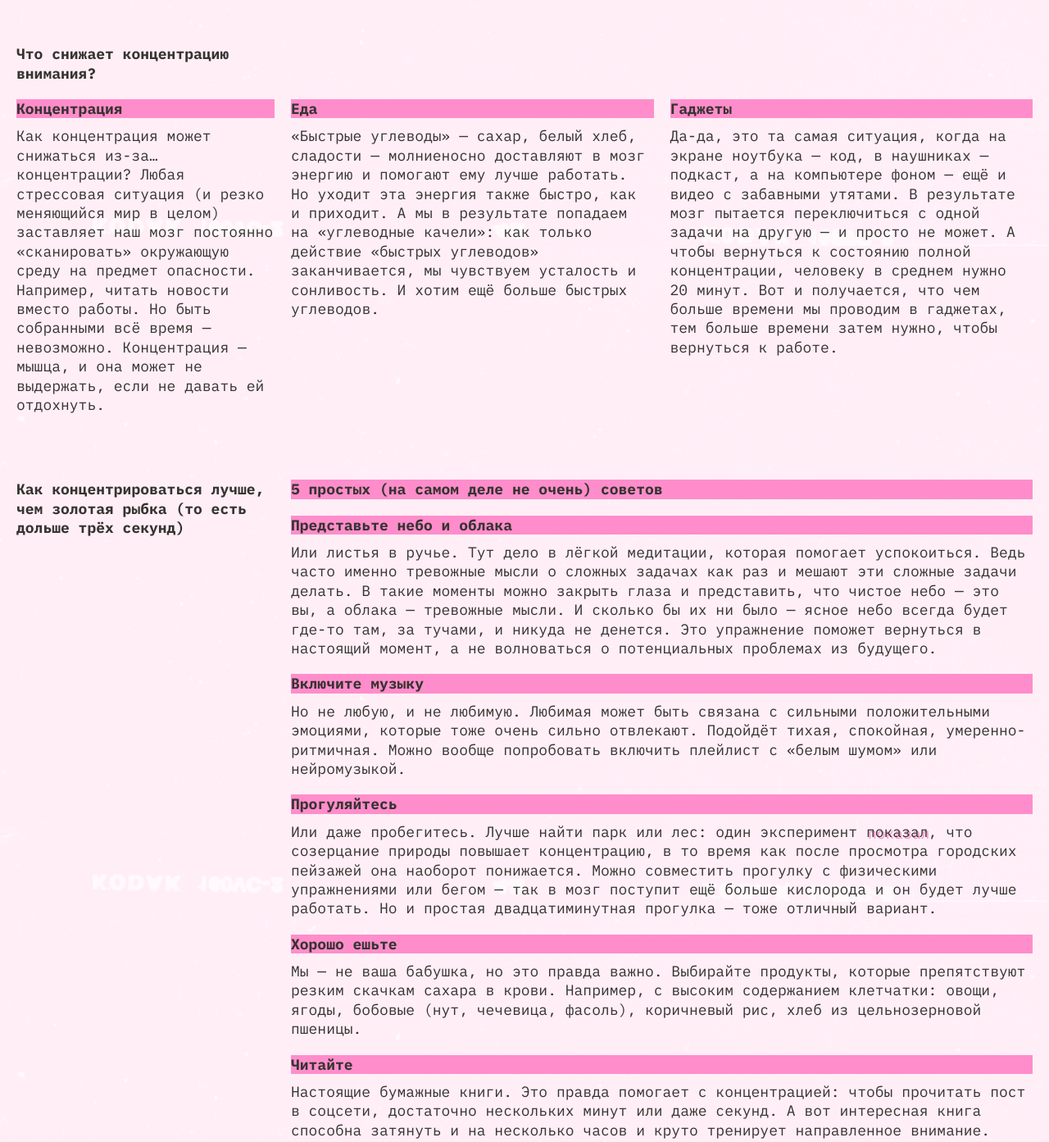
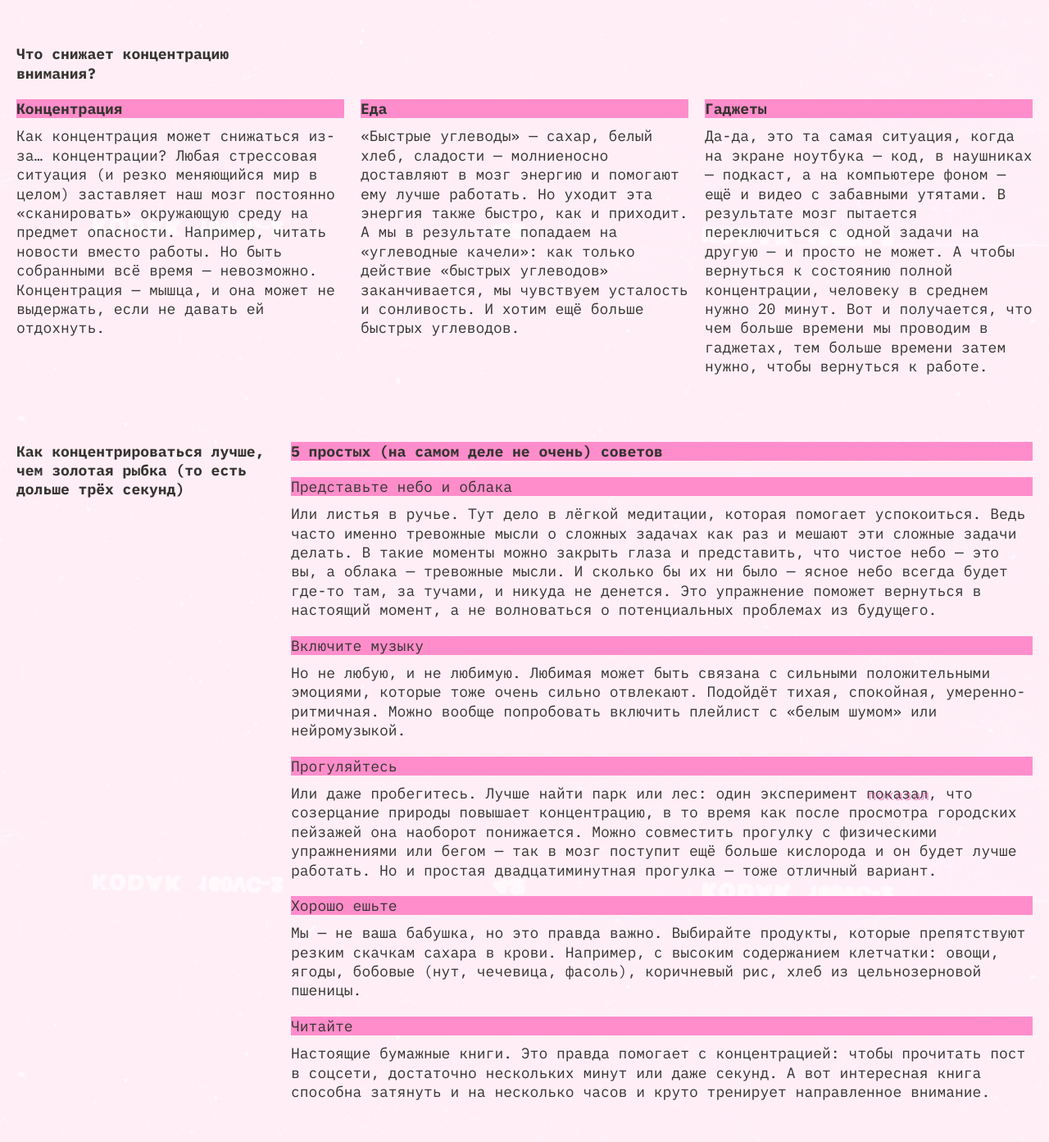
Before and after one commit to OliverShine-star/slozhno-sosredotochitsya-fd, a plain HTML site: page index.html in a window 1280 px wide. Shown: the part 1300-2693 px from the top of the page at 82% size. Drawn offline with Linux system fonts and the light colour scheme.

Commit message:
Готовый проект после правок

```diff
--- a/index.html
+++ b/index.html
@@ -9,8 +9,8 @@
     <script src="./scripts/script.js"></script>
 
     <link rel="stylesheet" href="./fonts/fonts.css" />
+    <link rel="stylesheet" href="./styles/variables.css" />
     <link rel="stylesheet" href="./styles/globals.css" />
-    <link rel="stylesheet" href="./styles/variables.css" />
     <link rel="stylesheet" href="./styles/style.css" />
     <link rel="stylesheet" href="./styles/dark.css" />
     <link rel="stylesheet" href="./styles/light.css" />
@@ -51,14 +51,14 @@
       <span class="header__decor-rec" aria-hidden="true">REC</span>
 
       <h1 class="header_title">no focus</h1>
-      <h2 class="header__subtitle title-decor">
+      <p class="header__subtitle title-decor">
         Что делать, когда не можешь делать ничего <br>Или почему нам так сложно
         сконцентрироваться, особенно когда очень надо
-      </h2>
+      </p>
     </header>
 
     <main class="main_content">
-      <section class="main_content-section">
+      <section class="main_content-section main_content-section--two-columns">
         <h2 class="main_content-title">Почему сосредоточиться так сложно</h2>
 
         <article class="main_content-description">
@@ -96,85 +96,86 @@
         </article>
       </section>
 
-      <section class="main_content-section">
+      <section class="main_content-section main_content-section--three-columns">
         <h2 class="main_content-title">Что снижает концентрацию внимания?</h2>
 
+        <div class="main_content-articles">
           <article class="main_content-description">
             <h3 class="main_content-subtitle title-decor">Концентрация</h3>
             <p class="main_text-content">
-            Как концентрация может снижаться из-за… концентрации? Любая стрессовая
-            ситуация (и резко меняющийся мир в целом) заставляет наш мозг
-            постоянно «сканировать» окружающую среду на предмет опасности.
-            Например, читать новости вместо работы. Но быть собранными всё время —
-            невозможно. Концентрация — мышца, и она может не выдержать, если не
-            давать ей отдохнуть.
+              Как концентрация может снижаться из-за… концентрации? Любая стрессовая ситуация
+              (и резко меняющийся мир в целом) заставляет наш мозг постоянно «сканировать»
+              окружающую среду на предмет опасности. Например, читать новости вместо работы.
+              Но быть собранными всё время — невозможно. Концентрация — мышца, и она может
+              не выдержать, если не давать ей отдохнуть.
             </p>
           </article>
 
           <article class="main_content-description">
             <h3 class="main_content-subtitle title-decor">Еда</h3>
             <p class="main_text-content">
-            «Быстрые углеводы» — сахар, белый хлеб, сладости — молниеносно
-            доставляют в мозг энергию и помогают ему лучше работать. Но уходит эта
-            энергия также быстро, как и приходит. А мы в результате попадаем на
-            «углеводные качели»: как только действие «быстрых углеводов»
-            заканчивается, мы чувствуем усталость и сонливость. И хотим ещё больше
-            быстрых углеводов.
+              «Быстрые углеводы» — сахар, белый хлеб, сладости — молниеносно доставляют в мозг
+              энергию и помогают ему лучше работать. Но уходит эта энергия также быстро, как
+              и приходит. А мы в результате попадаем на «углеводные качели»: как только действие
+              «быстрых углеводов» заканчивается, мы чувствуем усталость и сонливость. И хотим
+              ещё больше быстрых углеводов.
             </p>
           </article>
 
           <article class="main_content-description">
             <h3 class="main_content-subtitle title-decor">Гаджеты</h3>
             <p class="main_text-content">
-            Да-да, это та самая ситуация, когда на экране ноутбука — код, в
-            наушниках — подкаст, а на компьютере фоном — ещё и видео с забавными
-            утятами. В результате мозг пытается переключиться с одной задачи на
-            другую — и просто не может. А чтобы вернуться к состоянию полной
-            концентрации, человеку в среднем нужно 20 минут. Вот и получается, что
-            чем больше времени мы проводим в гаджетах, тем больше времени затем
-            нужно, чтобы вернуться к работе.
+              Да-да, это та самая ситуация, когда на экране ноутбука — код, в наушниках —
+              подкаст, а на компьютере фоном — ещё и видео с забавными утятами. В результате
+              мозг пытается переключиться с одной задачи на другую — и просто не может.
+              А чтобы вернуться к состоянию полной концентрации, человеку в среднем нужно
+              20 минут. Вот и получается, что чем больше времени мы проводим в гаджетах,
+              тем больше времени затем нужно, чтобы вернуться к работе.
             </p>
           </article>
+        </div>
       </section>
 
-      <section class="main_content-section">
+      <section class="main_content-section main_content-section--tips">
         <h2 class="main_content-title">
-          Как концентрироваться лучше, чем золотая рыбка (то есть дольше трёх
-          секунд)
+          Как концентрироваться лучше, чем золотая рыбка (то есть дольше трёх секунд)
         </h2>
 
-        <article class="main_content-description">
-          <h3 class="main_content-subtitle main_content-subtitle--bold title-decor">
+        <div class="main_content-articles">
+          <h3 class="main_content-subtitle main_content-articles-title title-decor">
             5 простых (на самом деле не очень) советов
           </h3>
 
-          <h3 class="main_content-subtitle title-decor">
+          <article class="main_content-description">
+            <h4 class="main_content-subtitle main_content-article-title title-decor">
               Представьте небо и облака
-          </h3>
+            </h4>
             <p class="main_text-content">
-            Или листья в ручье. Тут дело в лёгкой медитации, которая помогает
-            успокоиться. Ведь часто именно тревожные мысли о сложных задачах как
-            раз и мешают эти сложные задачи делать. В такие моменты можно закрыть
-            глаза и представить, что чистое небо — это вы, а облака — тревожные
-            мысли. И сколько бы их ни было — ясное небо всегда будет где-то там,
-            за тучами, и никуда не денется. Это упражнение поможет вернуться в
-            настоящий момент, а не волноваться о потенциальных проблемах из
-            будущего.
+              Или листья в ручье. Тут дело в лёгкой медитации, которая помогает успокоиться.
+              Ведь часто именно тревожные мысли о сложных задачах как раз и мешают эти сложные
+              задачи делать. В такие моменты можно закрыть глаза и представить, что чистое небо —
+              это вы, а облака — тревожные мысли. И сколько бы их ни было — ясное небо всегда
+              будет где-то там, за тучами, и никуда не денется. Это упражнение поможет вернуться
+              в настоящий момент, а не волноваться о потенциальных проблемах из будущего.
             </p>
           </article>
 
           <article class="main_content-description">
-          <h3 class="main_content-subtitle title-decor">Включите музыку</h3>
+            <h4 class="main_content-subtitle main_content-article-title title-decor">
+              Включите музыку
+            </h4>
             <p class="main_text-content">
-            Но не любую, и не любимую. Любимая может быть связана с сильными
-            положительными эмоциями, которые тоже очень сильно отвлекают. Подойдёт
-            тихая, спокойная, умеренно-ритмичная. Можно вообще попробовать
-            включить плейлист с «белым шумом» или нейромузыкой.
+              Но не любую, и не любимую. Любимая может быть связана с сильными положительными
+              эмоциями, которые тоже очень сильно отвлекают. Подойдёт тихая, спокойная,
+              умеренно-ритмичная. Можно вообще попробовать включить плейлист с «белым шумом»
+              или нейромузыкой.
             </p>
           </article>
 
           <article class="main_content-description">
-          <h3 class="main_content-subtitle title-decor">Прогуляйтесь</h3>
+            <h4 class="main_content-subtitle main_content-article-title title-decor">
+              Прогуляйтесь
+            </h4>
             <p class="main_text-content">
               Или даже пробегитесь. Лучше найти парк или лес: один эксперимент
               <a
@@ -182,33 +183,38 @@
                 href="https://www.sciencedirect.com/science/article/abs/pii/S0272494415000328"
                 target="_blank"
                 rel="noopener"
-            >показал</a>, что созерцание природы повышает концентрацию, в то время как
-            после просмотра городских пейзажей она наоборот понижается. Можно
-            совместить прогулку с физическими упражнениями или бегом — так в мозг
-            поступит ещё больше кислорода и он будет лучше работать. Но и простая
-            двадцатиминутная прогулка — тоже отличный вариант.
+              >показал</a>, что созерцание природы повышает концентрацию, в то время как после
+              просмотра городских пейзажей она наоборот понижается. Можно совместить прогулку
+              с физическими упражнениями или бегом — так в мозг поступит ещё больше кислорода
+              и он будет лучше работать. Но и простая двадцатиминутная прогулка — тоже отличный
+              вариант.
             </p>
           </article>
 
           <article class="main_content-description">
-          <h3 class="main_content-subtitle title-decor">Хорошо ешьте</h3>
+            <h4 class="main_content-subtitle main_content-article-title title-decor">
+              Хорошо ешьте
+            </h4>
             <p class="main_text-content">
               Мы — не ваша бабушка, но это правда важно. Выбирайте продукты, которые
-            препятствуют резким скачкам сахара в крови. Например, с высоким
-            содержанием клетчатки: овощи, ягоды, бобовые (нут, чечевица, фасоль),
-            коричневый рис, хлеб из цельнозерновой пшеницы.
+              препятствуют резким скачкам сахара в крови. Например, с высоким содержанием
+              клетчатки: овощи, ягоды, бобовые (нут, чечевица, фасоль), коричневый рис, хлеб
+              из цельнозерновой пшеницы.
             </p>
           </article>
 
           <article class="main_content-description">
-          <h3 class="main_content-subtitle title-decor">Читайте</h3>
+            <h4 class="main_content-subtitle main_content-article-title title-decor">
+              Читайте
+            </h4>
             <p class="main_text-content">
-            Настоящие бумажные книги. Это правда помогает с концентрацией: чтобы
-            прочитать пост в соцсети, достаточно нескольких минут или даже секунд.
-            А вот интересная книга способна затянуть и на несколько часов и круто
-            тренирует направленное внимание.
+              Настоящие бумажные книги. Это правда помогает с концентрацией: чтобы прочитать
+              пост в соцсети, достаточно нескольких минут или даже секунд. А вот интересная
+              книга способна затянуть и на несколько часов и круто тренирует направленное
+              внимание.
             </p>
           </article>
+        </div>
       </section>
 
       <section class="main_content-gallery" aria-labelledby="gallery-title">
--- a/styles/light.css
+++ b/styles/light.css
@@ -1,6 +1,4 @@
-/*
-  Переопределения для светлой темы
-*/
+/* Переопределения для светлой темы */
 
 :root.theme-light {
   --bg-image: url("../images/cover-image-light.png");
@@ -20,7 +18,7 @@
 }
 
 @media (prefers-color-scheme: light) {
-  :root:not(.theme-dark):not(.theme-light) {
+  :root {
     --bg-image: url("../images/cover-image-light.png");
     --base-color: #353430;
     --bg-color: #fff1f7;
@@ -33,7 +31,7 @@
     --text-color: var(--base-color);
   }
 
-  :root:not(.theme-dark) .header__decor-rec {
+  :root .header__decor-rec {
     display: none;
   }
 }
--- a/styles/style.css
+++ b/styles/style.css
@@ -67,7 +67,7 @@
   width: 9px;
   height: 9px;
   background-color: var(--accent-color, #ff0070);
-  filter: blur(4px);
+  box-shadow: 0 0 4px 2px var(--accent-color);
   content: "";
 }
 
@@ -89,6 +89,7 @@
   font-family: inherit;
   font-size: var(--text-size);
   text-transform: lowercase;
+  cursor: pointer
 }
 
 .header__theme-menu-button_active {
@@ -131,7 +132,6 @@
 
 .main_content {
   padding: 2.5rem 0.63rem;
-  overflow-x: hidden;
 }
 
 .main_content-section {
@@ -155,6 +155,8 @@
 }
 
 .main_content-subtitle {
+  display: block;
+  width: 100%;
   background-color: var(--accent-color);
   color: var(--base-color);
   font-size: var(--text-size);
@@ -165,14 +167,22 @@
   font-weight: var(--text-weight);
 }
 
-.main_content-section:last-of-type .main_content-subtitle {
+.main_content-section--tips .main_content-articles {
+  display: grid;
+  grid-template-columns: minmax(0, 1fr);
+  gap: 20px;
+}
+
+.main_content-section--tips .main_content-articles-title {
+  font-weight: var(--title-weight);
+}
+
+.main_content-section--tips .main_content-article-title {
   font-weight: var(--text-weight);
 }
 
-.main_content-section
-  .main_content-subtitle.main_content-subtitle--bold {
-  margin-block-end: 10px;
-  font-weight: var(--title-weight);
+.main_content-section--two-columns .main_content-title {
+  align-self: start;
 }
 
 .main-text-link {
@@ -258,21 +268,47 @@
     margin-block-end: 0;
   }
 
-  .main_content-section:nth-child(odd) {
+  .main_content-section--two-columns {
     grid-template-columns: 236px minmax(0, 1fr);
-    gap: 20px;
   }
 
-  .main_content-section:nth-child(odd) .main_content-description {
+  .main_content-section--two-columns > .main_content-description {
     grid-column: 2;
   }
 
-  .main_content-title {
-    width: 234px;
+  .main_content-section--three-columns {
+    grid-template-columns: repeat(3, minmax(0, 1fr));
+    align-items: start;
   }
 
-  .main_content-section:nth-child(even) {
-    grid-template-columns: minmax(0, 1fr);
+  .main_content-section--three-columns > .main_content-title {
+    grid-column: 1 / -1;
+  }
+
+  .main_content-section--three-columns > .main_content-articles {
+    display: grid;
+    grid-column: 1 / -1;
+    grid-template-columns: repeat(3, minmax(0, 1fr));
+    gap: var(--main-gap);
+    align-items: start;
+  }
+
+  .main_content-section--tips {
+    display: grid;
+    grid-template-columns: 236px minmax(0, 1fr);
+    gap: var(--main-gap);
+    align-items: start;
+  }
+
+  .main_content-section--tips > .main_content-title {
+    grid-column: 1;
+  }
+
+  .main_content-section--tips > .main_content-articles {
+    grid-column: 2;
+    display: flex;
+    flex-direction: column;
+    gap: var(--main-gap);
   }
 
   .main_content-gallery {
@@ -342,22 +378,15 @@
     width: 315px;
   }
 
-  .main_content-section:nth-child(even) {
-    grid-template-columns: minmax(240px, 315px) repeat(2, minmax(0, 1fr));
-    gap: 20px;
+  .main_content-section--two-columns {
+    grid-template-columns: 315px minmax(0, 1fr);
   }
 
-  .main_content-section:nth-child(even) .main_content-title {
-    grid-column: 1;
-    grid-row: 1;
-    width: 315px;
+  .main_content-section--three-columns {
+    grid-template-columns: repeat(3, minmax(0, 1fr));
   }
 
-  .main_content-section:nth-child(even) .main_content-description {
-    grid-row: 2;
-  }
-
-  .main_content-section:nth-child(odd) {
-    grid-template-columns: 314.96px minmax(0, 1fr);
+  .main_content-section--tips {
+    grid-template-columns: 315px minmax(0, 1fr);
   }
 }
```
Lines whose indentation alone changed are shown as unchanged.
